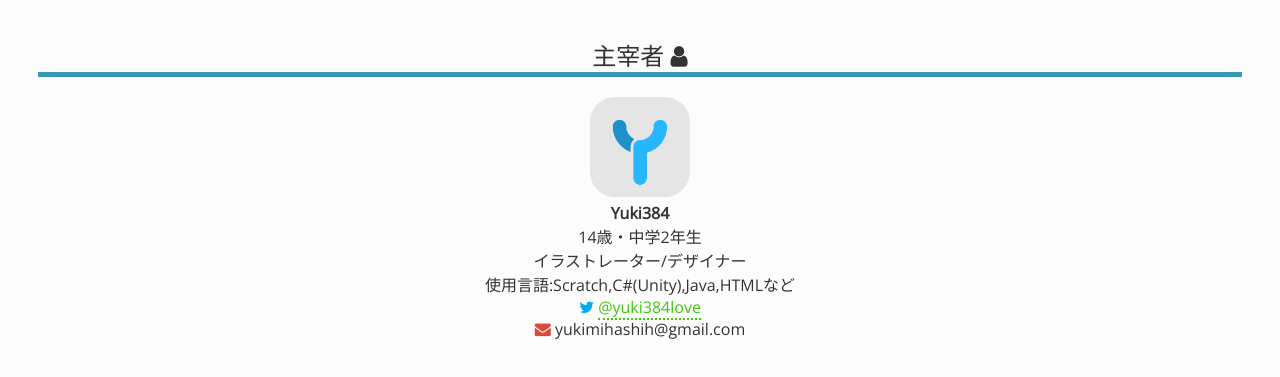
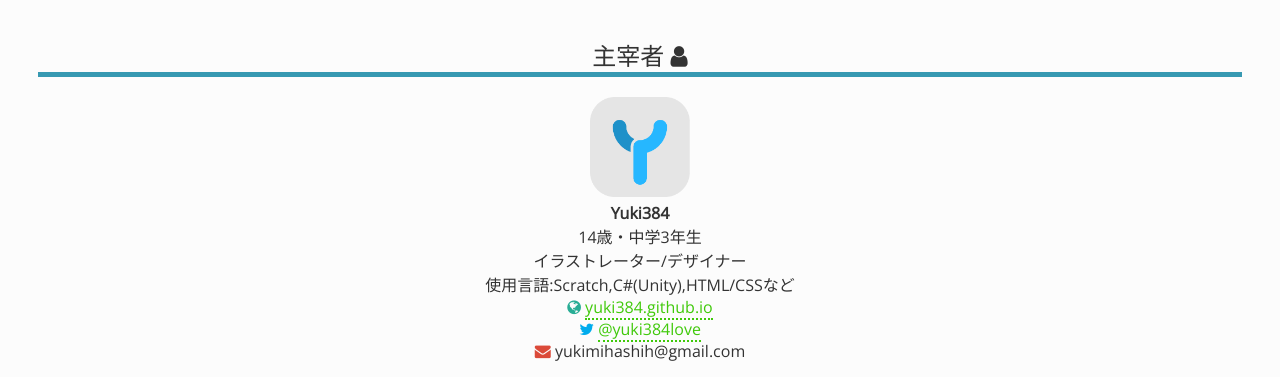
Before and after one commit to ecoder-s/ecoder-s.github.io, a plain HTML site: page ECoder'sSiteYuki/index.html in a window 1280 px wide. Shown: the part 1162-1539 px from the top of the page. Drawn offline with nearby package versions, Linux system fonts and the light colour scheme.

Commit message:
yukiプロフィール編集
3年生になったよ
ポートフォリオページのリンクもはったよ

```diff
--- a/ECoder'sSiteYuki/index.html
+++ b/ECoder'sSiteYuki/index.html
@@ -71,9 +71,10 @@
       <p>
         <img src="img/yukilogo.png" alt="Yuki384" width="100px"><br>
         <b>Yuki384</b><br>
-        14歳・中学2年生<br>
+        14歳・中学3年生<br>
         イラストレーター/デザイナー<br>
-        使用言語:Scratch,C#(Unity),Java,HTMLなど<br>
+        使用言語:Scratch,C#(Unity),HTML/CSSなど<br>
+        <i class="fa fa-globe" style="color:#29ad95 "></i> <a href="https://yuki384.github.io">yuki384.github.io</a><br>
         <i class="fa fa-twitter" aria-hidden="true" style="color:#00aced "></i> <a href="https://twitter.com/yuki384love">@yuki384love</a><br>
         <i class="fa fa-envelope" aria-hidden="true" style="color:#db4a39"></i> yukimihashih@gmail.com
       </p>
```
